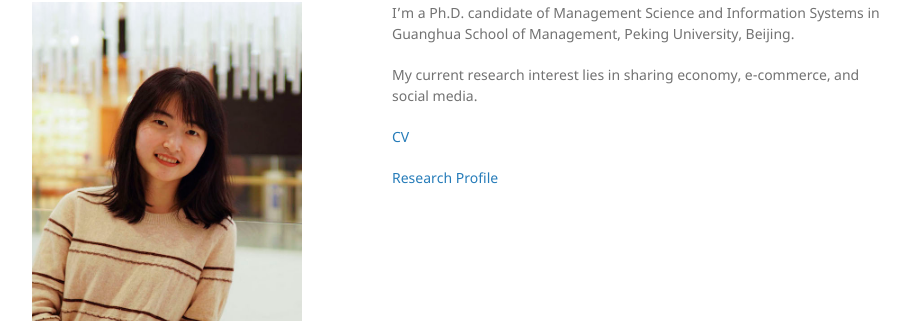
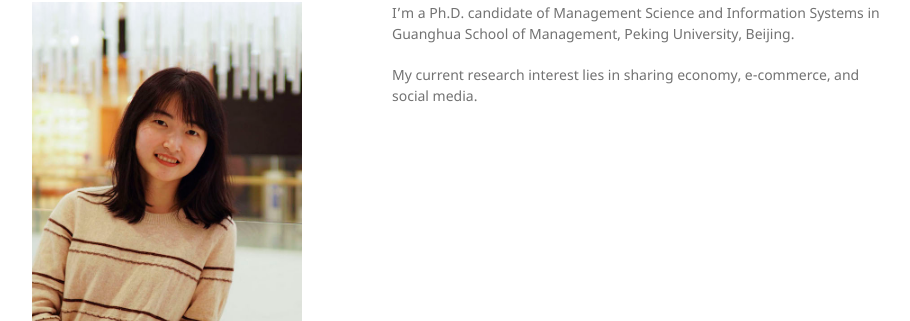
Before and after one commit to Catherine4j/SijiaMa.github.io, a Jekyll site: the page built from index.md, in a window 1280 px wide. Shown: the part 107-428 px from the top of the page, without its empty margins (178-1088 px from the left). Built offline with Jekyll 4.4.1, drawn with Linux system fonts in a browser that asks for light colours; our own code applies the rules of GitHub Pages for plain Markdown files.

Commit message:
Update index.md

```diff
--- a/index.md
+++ b/index.md
@@ -7,7 +7,3 @@ layout: default
 I'm a Ph.D. candidate of Management Science and Information Systems in Guanghua School of Management, Peking University, Beijing.
 
 My current research interest lies in sharing economy, e-commerce, and social media.
-
-[CV](./cv3.pdf)
-
-[Research Profile](./research.md)
```
